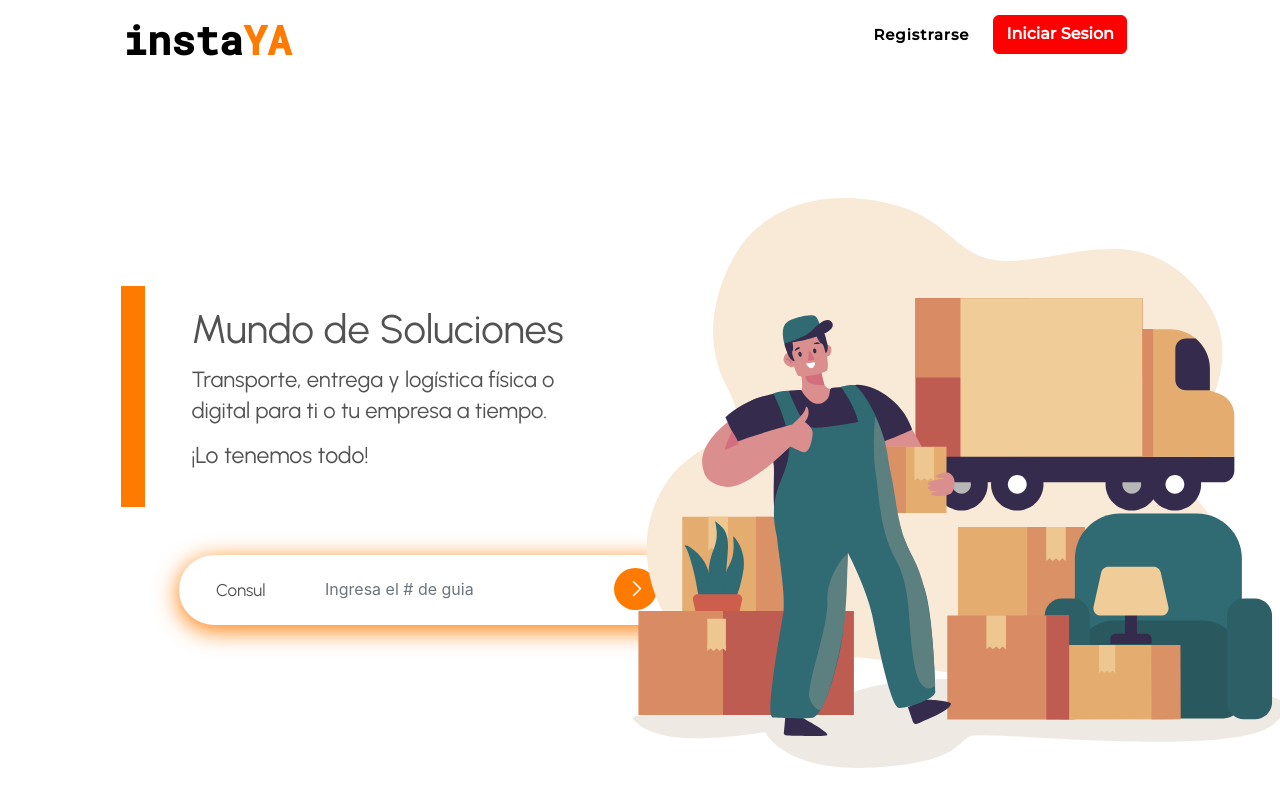
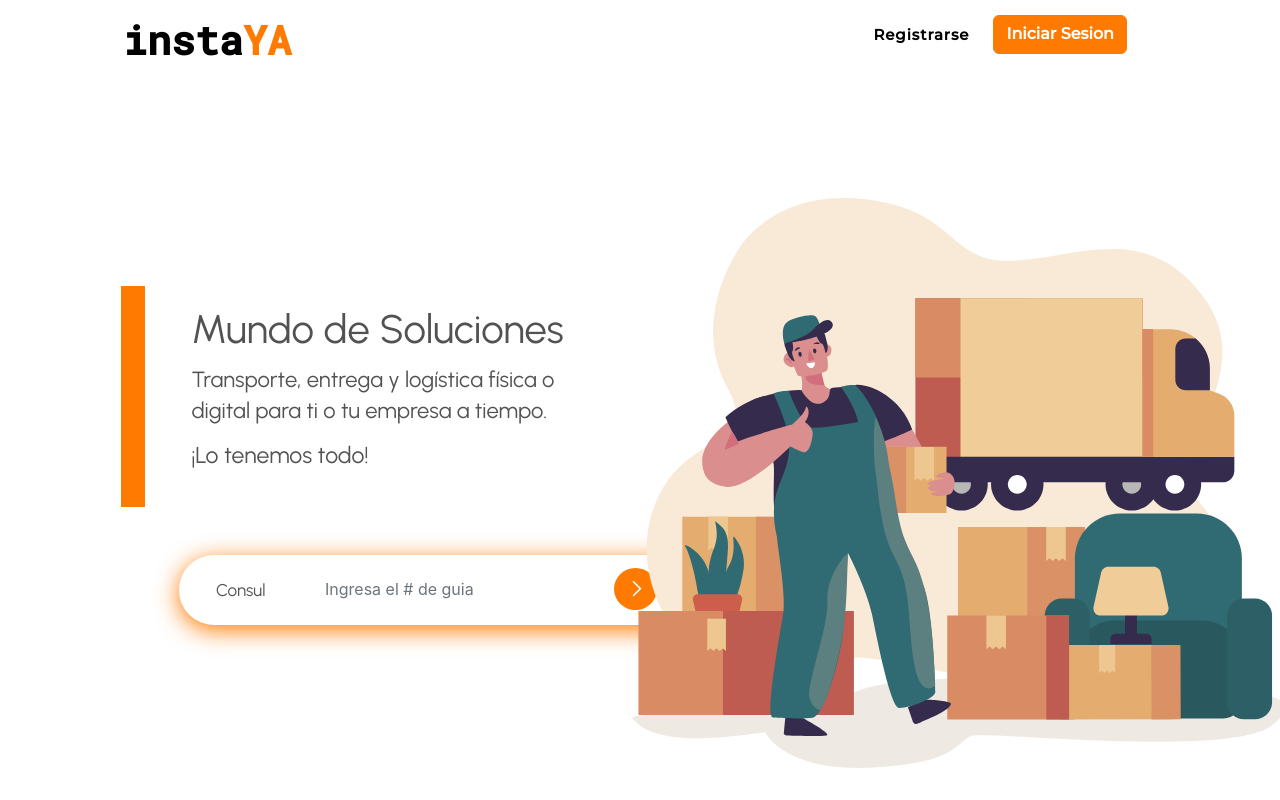
Before and after one commit to NicGual/demo_2, a React (Create React App) app in the folder app/: page / in a window 1280 px wide. In both pictures the pointer is over the button "Iniciar Sesion". Built offline with nearby package versions, Linux system fonts and the light colour scheme.

Commit message:
DD2-11 Changin hover color

```diff
--- a/app/src/components/NavbarComp/NavbarComp.css
+++ b/app/src/components/NavbarComp/NavbarComp.css
@@ -85,7 +85,7 @@ color: #FF7A00;
 }
 
 .btn-iniciarSesion:hover {
-    border-color: red !important;  /*#FF7A00*/
-    background-color: red !important;
+    border-color: #FF7A00 !important;
+    background-color: #FF7A00 !important;
     color: white;
 }
```
